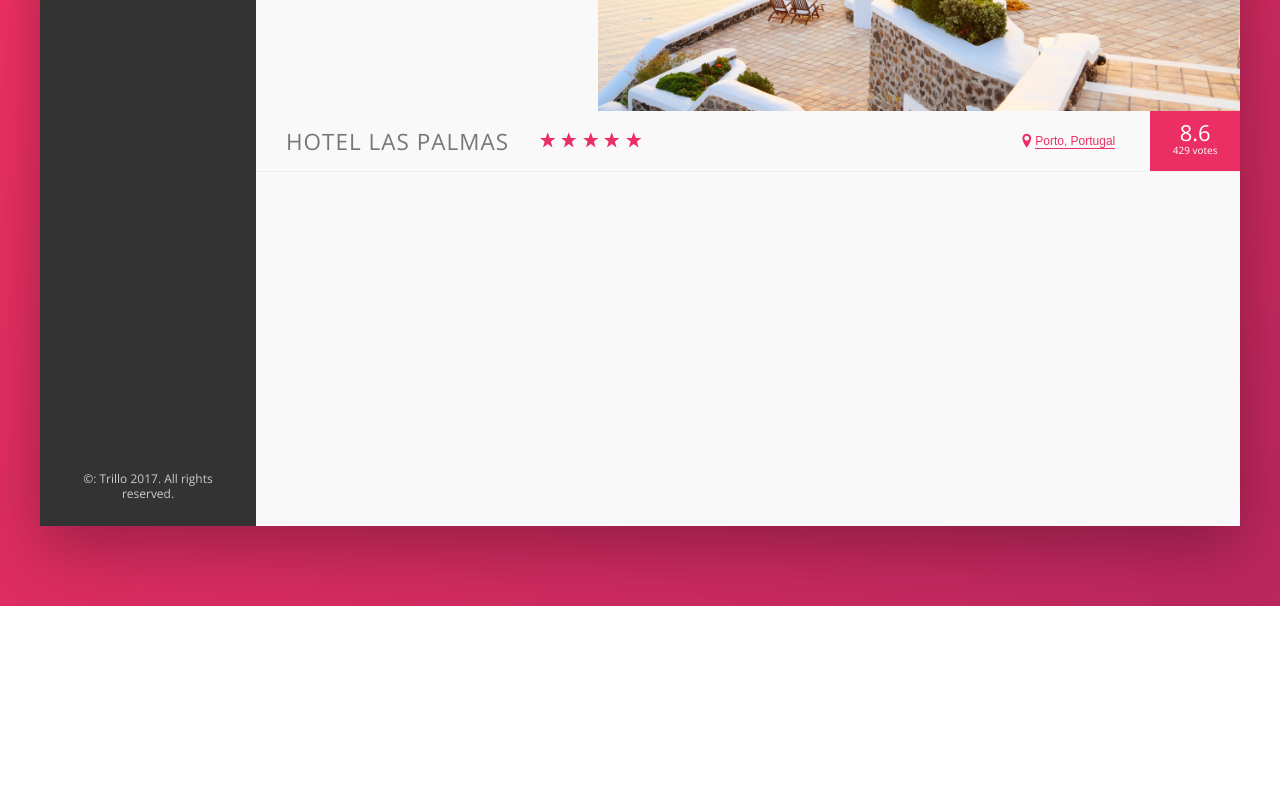
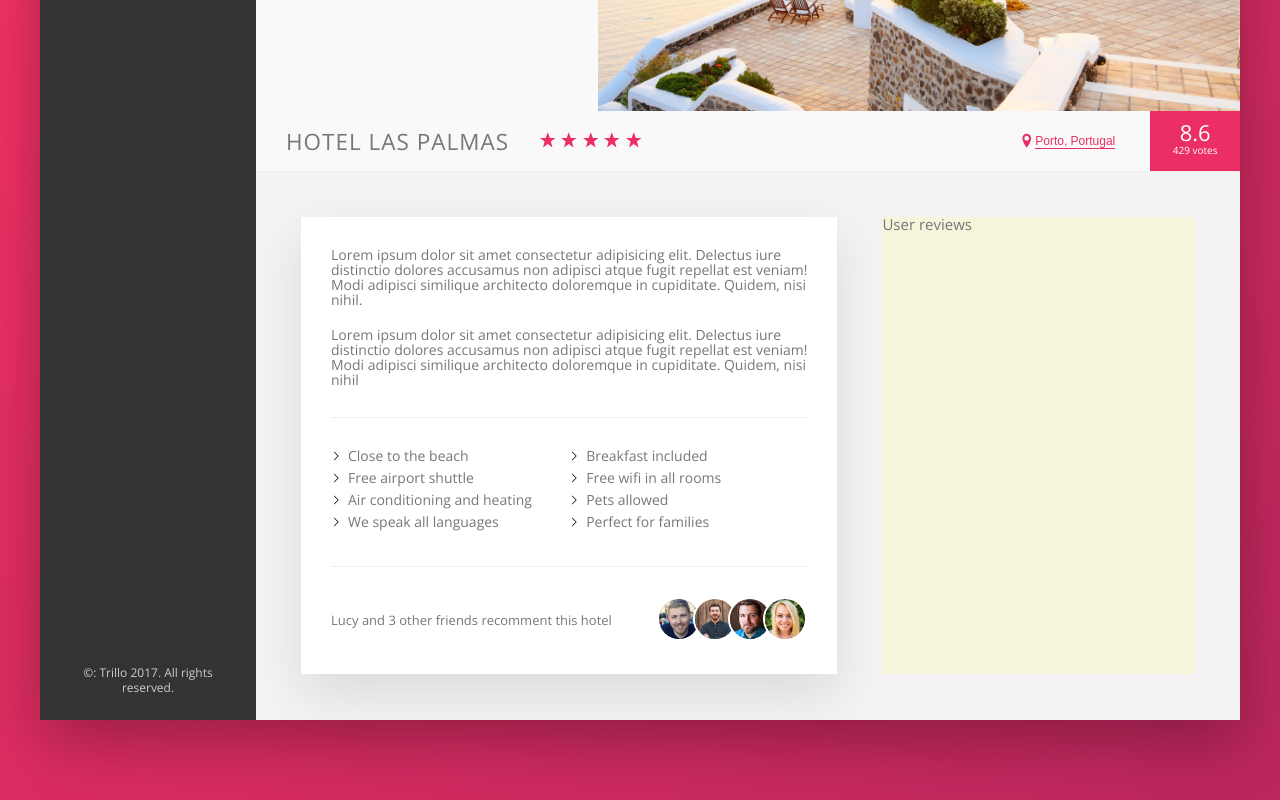
Before and after one commit to viktorijavy/Advanced-CSS-Trillo-Project, a website: page index.html in a window 1280 px wide. Shown: the part 424-1224 px from the top of the page. Before the commit the page ends 1030 px from the top, so only its background shows below. Drawn offline with nearby package versions, Linux system fonts and the light colour scheme.

Commit message:
added description section

```diff
--- a/index.html
+++ b/index.html
@@ -137,6 +137,47 @@
               <div class="overview__rating-count">429 votes</div>
             </div>
           </section>
+
+          <section class="detail">
+
+            <div class="description">
+
+
+               <p class="paragraph">Lorem ipsum dolor sit amet consectetur adipisicing elit. Delectus iure distinctio dolores accusamus non adipisci atque
+                 fugit repellat est veniam! Modi adipisci similique architecto doloremque in cupiditate. Quidem, nisi nihil.</p>
+               <p class="paragraph">Lorem ipsum dolor sit amet consectetur adipisicing elit. Delectus iure distinctio dolores accusamus non adipisci atque
+                fugit repellat est veniam! Modi adipisci similique architecto doloremque in cupiditate. Quidem, nisi nihil</p>
+
+
+               <ul class="list">
+               <li class="list__item">Close to the beach</li>
+               <li class="list__item">Breakfast included</li>
+               <li class="list__item">Free airport shuttle</li>
+               <li class="list__item">Free wifi in all rooms</li>
+               <li class="list__item">Air conditioning and heating</li>
+               <li class="list__item">Pets allowed</li>
+               <li class="list__item">We speak all languages</li>
+               <li class="list__item">Perfect for families</li>
+               </ul>
+
+             <div class="recommend">
+               <p class="recomment__count">
+                 Lucy and 3 other friends recomment this hotel
+               </p>
+               <div class="recommend__friends">
+                 <img src="img/user-3.jpg" alt="user-3" class="recommend__photo">
+                 <img src="img/user-4.jpg" alt="user-3" class="recommend__photo">
+                 <img src="img/user-5.jpg" alt="user-3" class="recommend__photo">
+                 <img src="img/user-6.jpg" alt="user-3" class="recommend__photo">
+               </div>
+             </div>
+
+            </div>
+            <div class="user-reviews">
+              User reviews
+            </div>
+
+          </section>
         </main>
       </div>
     </div>
--- a/sass/_components.scss
+++ b/sass/_components.scss
@@ -118,10 +118,7 @@
     text-transform: uppercase;
     margin-top: 3rem;
 
-    &__item {
-        // margin-top: 3.5rem;
-        // margin-left: 2.5rem;
-    }
+
 
     &__item:hover{
         background-color: var(--color-primary-light);
@@ -278,3 +275,79 @@
 
     }
 }
+
+.detail {
+
+    display: flex;
+    justify-content: space-between;
+    padding: 4.5rem;
+    background-color: var(--grey-light-2);
+    border-bottom: 1px solid var(--grey-light-3)
+}
+
+.description {
+    font-size: 1.4rem;
+    background-color: azure;
+    flex: 0 0 60%;
+    margin-right: 4.5rem;
+    background-color: white;
+    box-shadow: 0 2rem 5rem rgba(0, 0, 0, .1);
+    padding: 3rem;
+}
+
+.user-reviews {
+    background-color: beige;
+    //occupies the remaining space
+    flex: 1;
+}
+
+.paragraph:not(:last-of-type) {
+    margin-bottom: 2rem;
+}
+
+.list {
+    margin: 3rem 0;
+    list-style: none;
+    padding: 3rem 0;
+    border-bottom: 1px solid var(--grey-light-3);
+    border-top: 1px solid var(--grey-light-3);
+    display: flex;
+    flex-wrap: wrap;
+
+    &__item {
+        flex: 0 0 50%;
+        margin-bottom: 0.7rem;
+    }
+    &__item:before {
+        content: "";
+        display: inline-block;
+        height: 1rem;
+        width: 1rem;
+        //for older browsers:
+        background-image: url(../img/chevron-thin-right.svg);
+        background-size: cover;
+        margin-right: .7rem;
+
+    }
+}
+
+.recommend {
+    font-size: 1.3rem;
+    color: var(--grey-dark-2);
+    display: flex;
+    align-items: center;
+    justify-content: space-between;
+
+    &__photo {
+        box-sizing: content-box;
+        height: 4rem;
+        width: 4rem;
+        border-radius: 50%;
+         border: 2px solid white;
+    }
+
+
+    &__photo:not(:first-of-type) {
+        margin-left: -1.2rem;
+    }
+}
--- a/sass/_layout.scss
+++ b/sass/_layout.scss
@@ -35,7 +35,7 @@
 
 .hotel-view {
 
-  height: 80rem;
+//   height: 80rem;
   //element grows as much as it can with flex:1
   flex: 1;
 }
```
Also changed, not shown: css/style.css.
